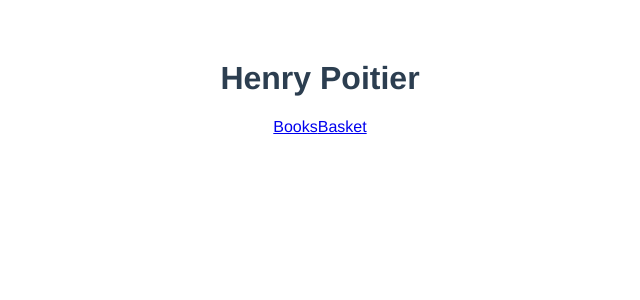
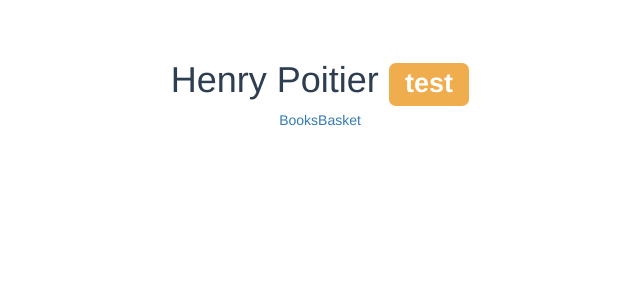
Before and after one commit to lludovic/xke-hands-on-vue, a Vue app: page / in a window 1280 px wide. Shown: the top 300 px of the page, without its empty margins (320-960 px from the left). Built offline with nearby package versions, Linux system fonts and the light colour scheme.

Commit message:
Add bootsrap

```diff
--- a/index.html
+++ b/index.html
@@ -3,6 +3,9 @@
   <head>
     <meta charset="utf-8">
     <title>xke-hands-on-vue</title>
+    <!-- Latest compiled and minified CSS -->
+    <link rel="stylesheet" href="https://maxcdn.bootstrapcdn.com/bootstrap/3.3.7/css/bootstrap.min.css"
+          integrity="sha384-BVYiiSIFeK1dGmJRAkycuHAHRg32OmUcww7on3RYdg4Va+PmSTsz/K68vbdEjh4u" crossorigin="anonymous" />
   </head>
   <body>
     <div id="app"></div>
--- a/package.json
+++ b/package.json
@@ -26,6 +26,7 @@
     "babel-preset-es2015": "^6.0.0",
     "babel-preset-stage-2": "^6.0.0",
     "babel-register": "^6.0.0",
+    "bootstrap": "^3.3.7",
     "chai": "^3.5.0",
     "chalk": "^1.1.3",
     "chromedriver": "^2.21.2",
@@ -60,9 +61,11 @@
     "lolex": "^1.4.0",
     "mocha": "^3.1.0",
     "nightwatch": "^0.9.8",
+    "node-sass": "^4.3.0",
     "opn": "^4.0.2",
     "ora": "^0.3.0",
     "phantomjs-prebuilt": "^2.1.3",
+    "sass-loader": "^4.1.1",
     "selenium-server": "2.53.1",
     "semver": "^5.3.0",
     "shelljs": "^0.7.4",
--- a/src/App.vue
+++ b/src/App.vue
@@ -2,7 +2,7 @@
   <div id="app">
     <!--<img src="./assets/logo.png">-->
     <!--<hello></hello>-->
-    <h1>Henry Poitier</h1>
+    <h1>Henry Poitier <span class="label label-warning">test</span></h1>
     <div>
       <router-link to="/books">Books</router-link>
       <router-link to="/basket">Basket</router-link>
@@ -25,9 +25,10 @@ export default {
     Hello, Books, Basket
   }
 }
+
 </script>
 
-<style scoped>
+<style scoped lang="scss">
   #app {
     font-family: 'Avenir', Helvetica, Arial, sans-serif;
     -webkit-font-smoothing: antialiased;
@@ -36,6 +37,4 @@ export default {
     color: #2c3e50;
     margin-top: 60px;
   }
-
-
 </style>
```
Also changed, not shown: 1 other file (tests, documents, lock files or other folders). Lines whose indentation alone changed are shown as unchanged.
